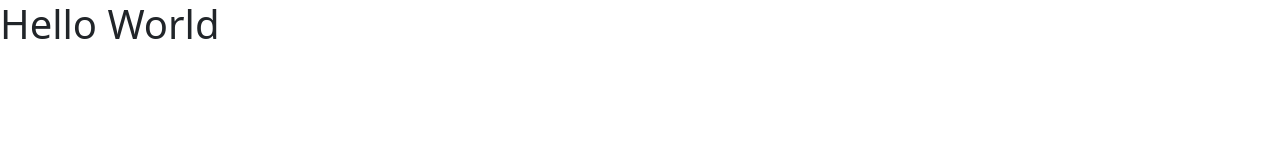
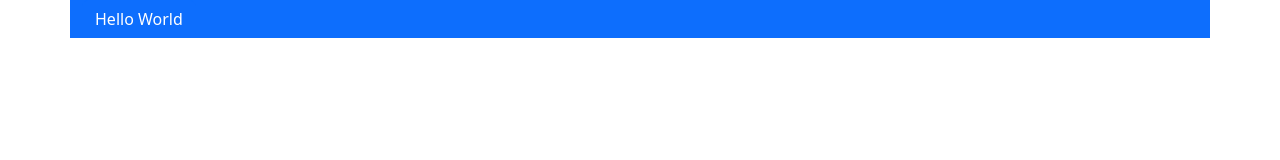
Before and after one commit to nayan-mia-09/practice-01, a plain HTML site: page index.html in a window 1280 px wide. Drawn offline with nearby package versions, Linux system fonts and the light colour scheme.

Commit message:
add Main CSS

```diff
--- a/index.html
+++ b/index.html
@@ -4,13 +4,15 @@
     <meta charset="UTF-8">
     <meta name="viewport" content="width=device-width, initial-scale=1.0">
     <title>Practice</title>
+    <!-- Main CSS -->
+    <link rel="stylesheet" href="main.css">
     <!-- BootStrap CSS -->
     <link href="https://cdn.jsdelivr.net/npm/bootstrap@5.3.3/dist/css/bootstrap.min.css" rel="stylesheet" integrity="sha384-QWTKZyjpPEjISv5WaRU9OFeRpok6YctnYmDr5pNlyT2bRjXh0JMhjY6hW+ALEwIH" crossorigin="anonymous">
 </head>
 <body>
-   <main>
+   <main class="container bg-primary">
     <div>
-        <h1>Hello World</h1>
+        <button class="btn btn-primary">Hello World</button>
     </div>
    </main>
 
--- /dev/null
+++ b/main.css
@@ -0,0 +1,4 @@
+*{
+    margin: 0;
+    padding: 0;
+}
```
